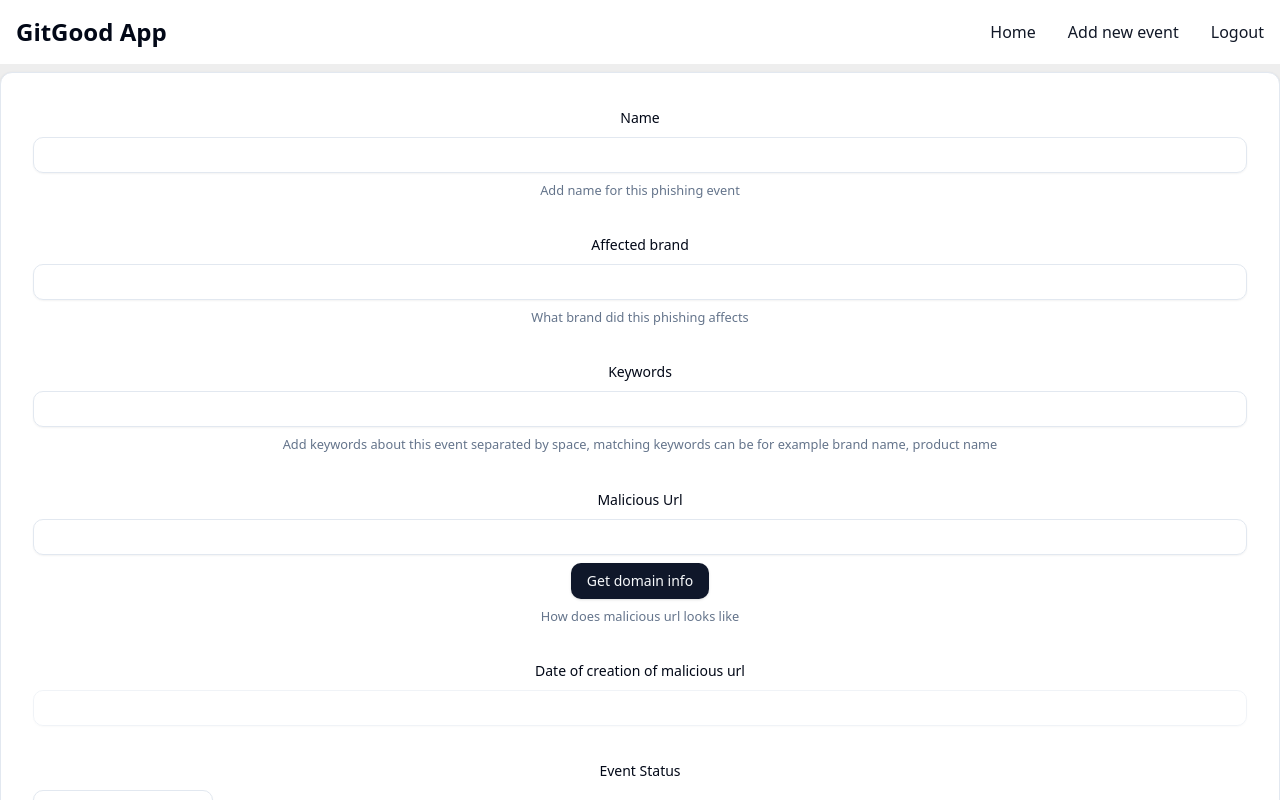
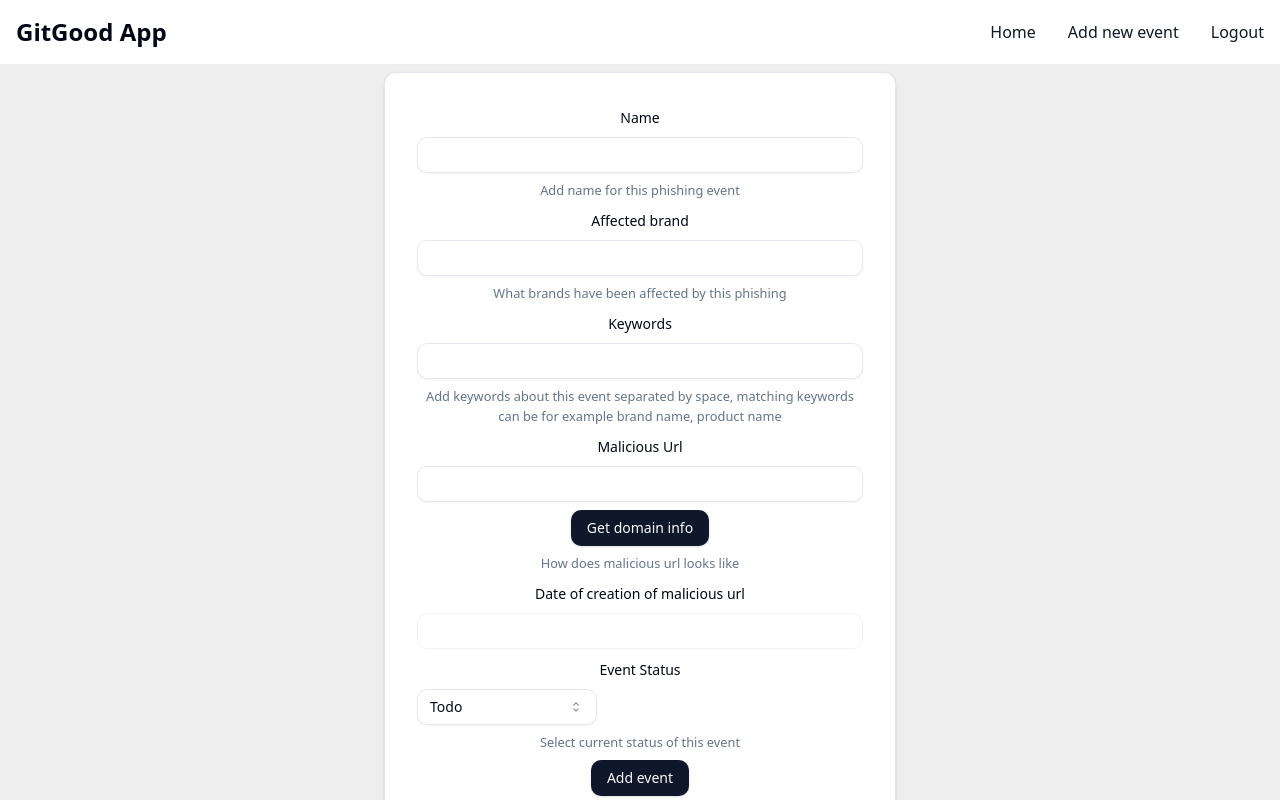
Before and after one commit to tkukec/stem24-phishing-tracker, a React (Vite) app in the folder frontend/: page /phishing-add in a window 1280 px wide. Shown: the top 800 px of the page. Built offline with nearby package versions, Linux system fonts and the light colour scheme; no server answers.

Commit message:
Fixed navbar

```diff
--- a/frontend/src/components/Forms/PhishingEventForm.tsx
+++ b/frontend/src/components/Forms/PhishingEventForm.tsx
@@ -42,9 +42,9 @@ const PhishingEventForm = () => {
 
 
     return (
-        <div className="rounded-xl border bg-card text-card-foreground shadow p-8">
+        <div className="rounded-xl border bg-card text-card-foreground shadow p-8 w-40 my-0 min-w-72">
             <Form {...form}>
-                <form onSubmit={form.handleSubmit(onSubmit)} className="flex-col space-y-8">
+                <form onSubmit={form.handleSubmit(onSubmit)} className="flex-col space-y-2">
                     <FormField
                         control={form.control}
                         name="name"
@@ -71,7 +71,7 @@ const PhishingEventForm = () => {
                                     <Input {...field} />
                                 </FormControl>
                                 <FormDescription>
-                                    What brand did this phishing affects
+                                    What brands have been affected by this phishing
                                 </FormDescription>
                                 <FormMessage/>
                             </FormItem>
--- a/frontend/src/pages/PhishingEventFormPage.tsx
+++ b/frontend/src/pages/PhishingEventFormPage.tsx
@@ -6,7 +6,9 @@ const PhishingEventFormPage = () => {
     return (
         <div>
             <Navbar/>
-            <PhishingEventForm/>
+            <div className="flex justify-center items-center">
+                <PhishingEventForm/>
+            </div>
         </div>
     );
 };
--- a/frontend/tailwind.config.js
+++ b/frontend/tailwind.config.js
@@ -60,12 +60,12 @@ module.exports = {
             },
             keyframes: {
                 "accordion-down": {
-                    from: { height: "0" },
-                    to: { height: "var(--radix-accordion-content-height)" },
+                    from: {height: "0"},
+                    to: {height: "var(--radix-accordion-content-height)"},
                 },
                 "accordion-up": {
-                    from: { height: "var(--radix-accordion-content-height)" },
-                    to: { height: "0" },
+                    from: {height: "var(--radix-accordion-content-height)"},
+                    to: {height: "0"},
                 },
             },
             animation: {
@@ -77,6 +77,7 @@ module.exports = {
                 35: "35%",
                 65: "65%",
                 87: "87%",
+                40: "40%"
             },
             spacing: {
                 300: "300px",
```
